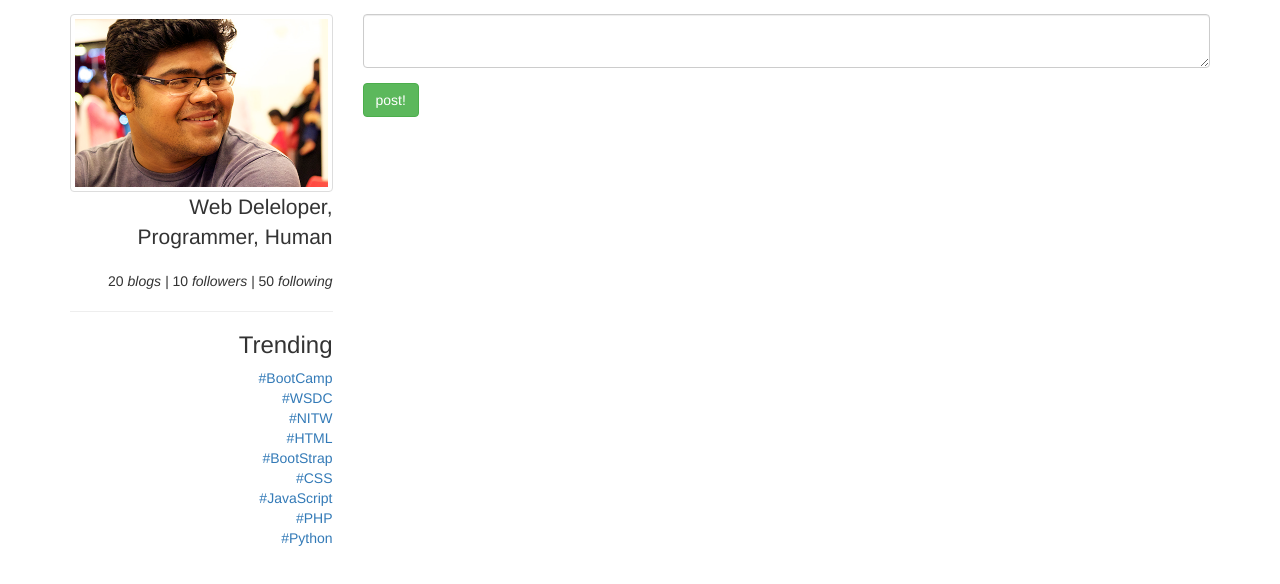
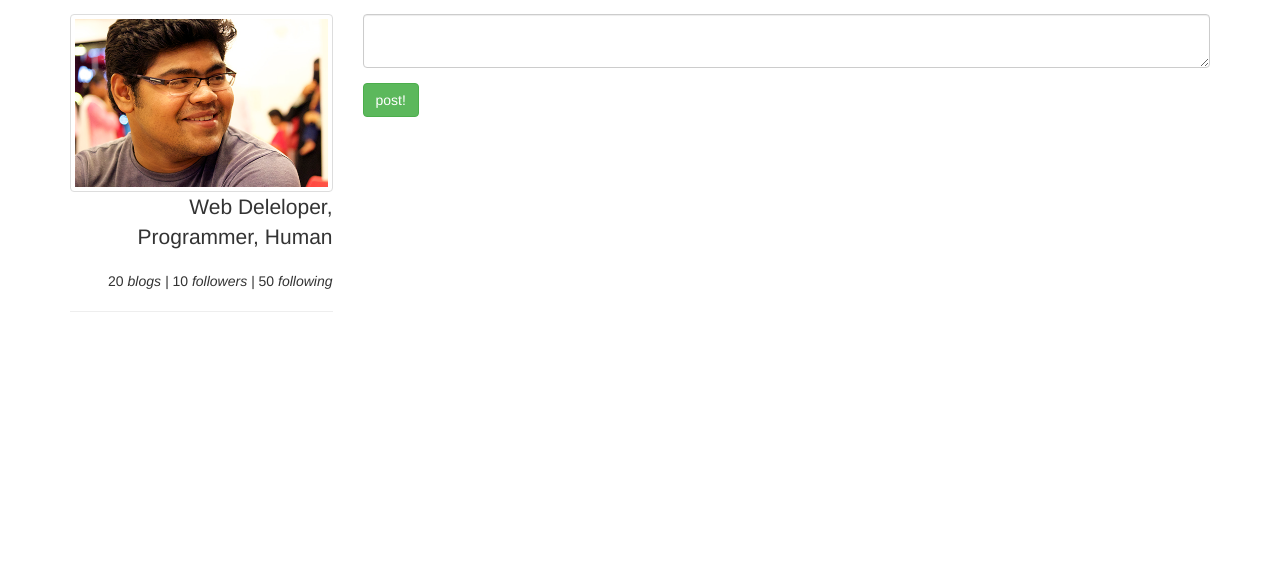
Before and after one commit to anikdas/wsdc-workshop-frontend, a plain HTML site: page index.html in a window 1280 px wide. Shown: the part 58-642 px from the top of the page. Drawn offline with Linux system fonts and the light colour scheme.

Commit message:
revert part5 to 4

```diff
--- a/index.html
+++ b/index.html
@@ -58,19 +58,6 @@
 					</p>
 				</div>
 				<hr>
-
-				<!-- trending -->
-				<h3>Trending</h3>
-				<a href="#">#BootCamp</a><br>
-				<a href="#">#WSDC</a><br>
-				<a href="#">#NITW</a><br>
-				<a href="#">#HTML</a><br>
-				<a href="#">#BootStrap</a><br>
-				<a href="#">#CSS</a><br>
-				<a href="#">#JavaScript</a><br>
-				<a href="#">#PHP</a><br>
-				<a href="#">#Python</a><br>
-				<!-- trending ends -->
 			</div>
 
 
```
